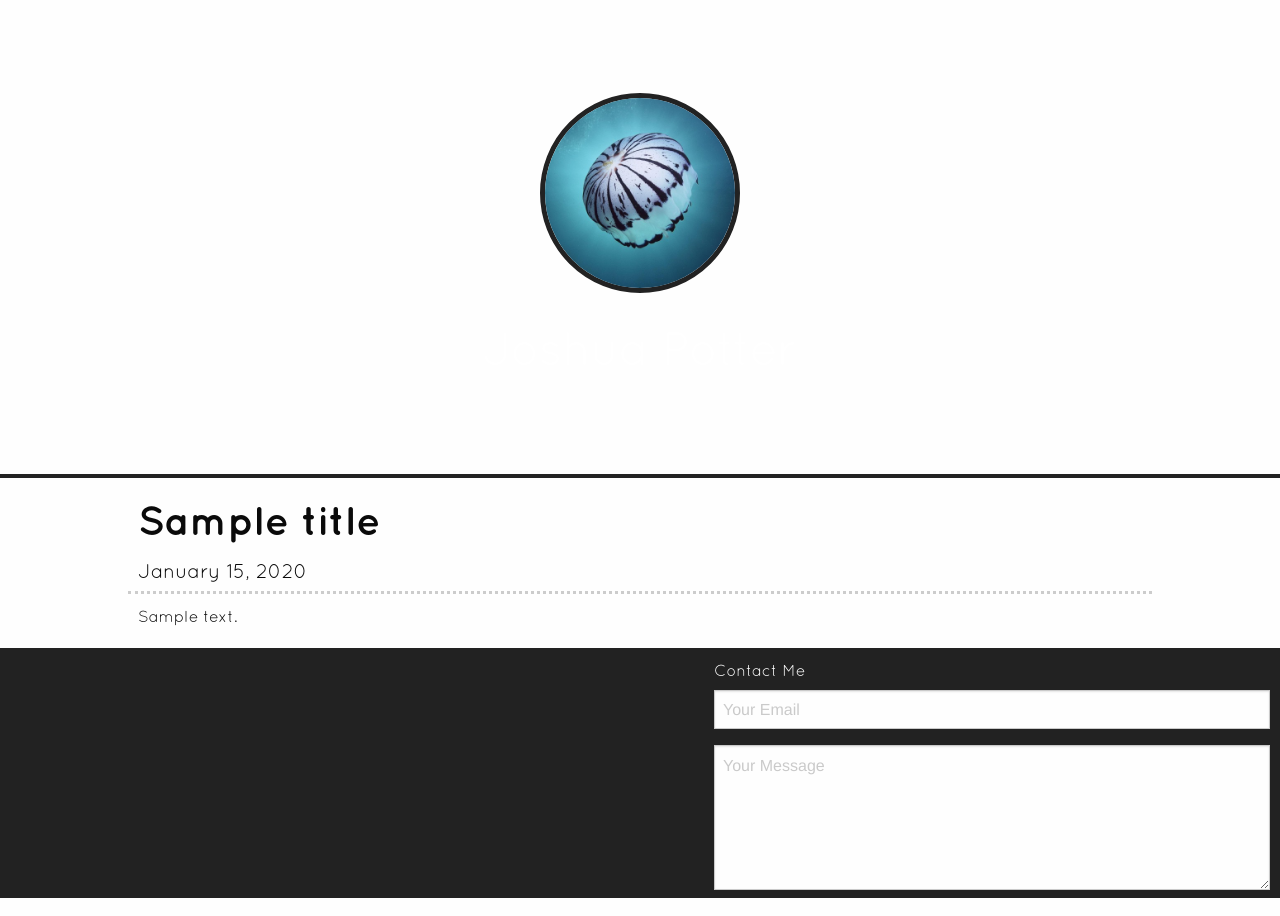
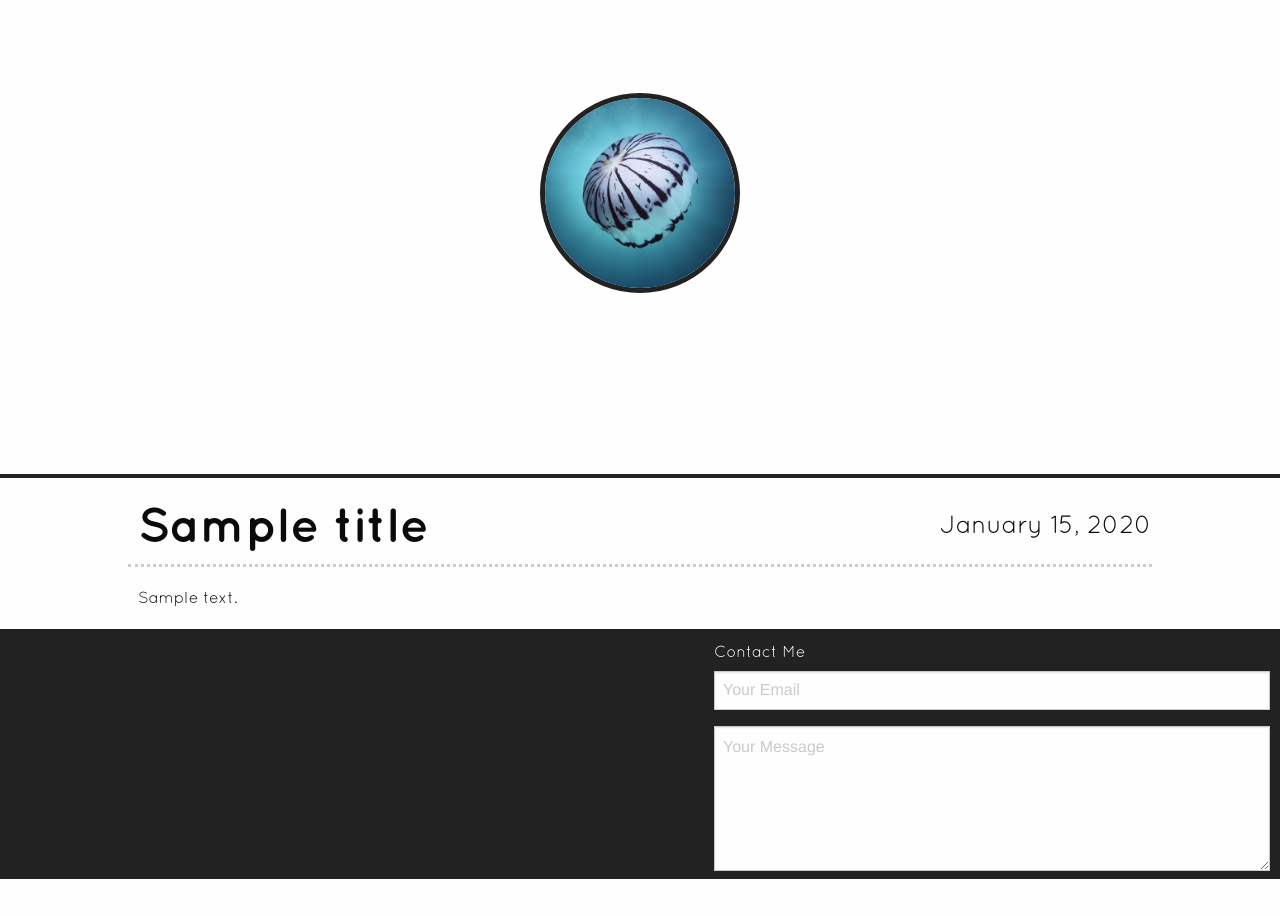
Before and after one commit to GusVieweg/portfolio, a Django app: template apps/blog/templates/blog/post.html in a window 1280 px wide. After the commit the page ends 879 px from the top, so only its background shows below. Run offline with Django 3.2, Linux system fonts and the light colour scheme; the template is opened without the code that fills it: most values are stand-ins (such as "Sample title", 1, 10 or a date in 2020); parts of the project's set-up code (start-up, migrations or seed data) failed here and were passed over; some libraries are stand-ins or nearby versions.

Commit message:
organize post title

```diff
--- a/apps/blog/static/blog/css/blog.css
+++ b/apps/blog/static/blog/css/blog.css
@@ -49,19 +49,23 @@
     font-family: quicksand;
 }
 
+#post-content h2 {
+    font-family: quicksand;
+}
+
 #post-content .title {
-    font-size: 40px;
     padding-top: 15px;
     padding-left: 10px;
+    padding-bottom: 5px;
     font-family: quicksand-bold;
+    border-bottom: 3px dotted #CCC;
 }
 
 #post-content .date {
-    clear: right;
-    padding: 5px 0;
-    font-size: 20px;
-    padding-left: 10px;
-    border-bottom: 3px dotted #CCC;
+    float: right;
+    font-size: 25px;
+    padding-top: 15px;
+    font-family: quicksand;
 }
 
 #post-content .entry {
--- a/apps/blog/templates/blog/post.html
+++ b/apps/blog/templates/blog/post.html
@@ -8,8 +8,7 @@
 
 {% block content %}
         <div id="post-content">
-            <div class="title">{{ title }}</div>
-            <div class="date">{{ date_added | date:"F d, Y"}}</div>
+            <h1 class="title">{{ title }}<span class="date">{{ date_added | date:"F d, Y"}}</span></h1>
             <div class="entry">
                 {{ content | safe }}
             </div>
```
